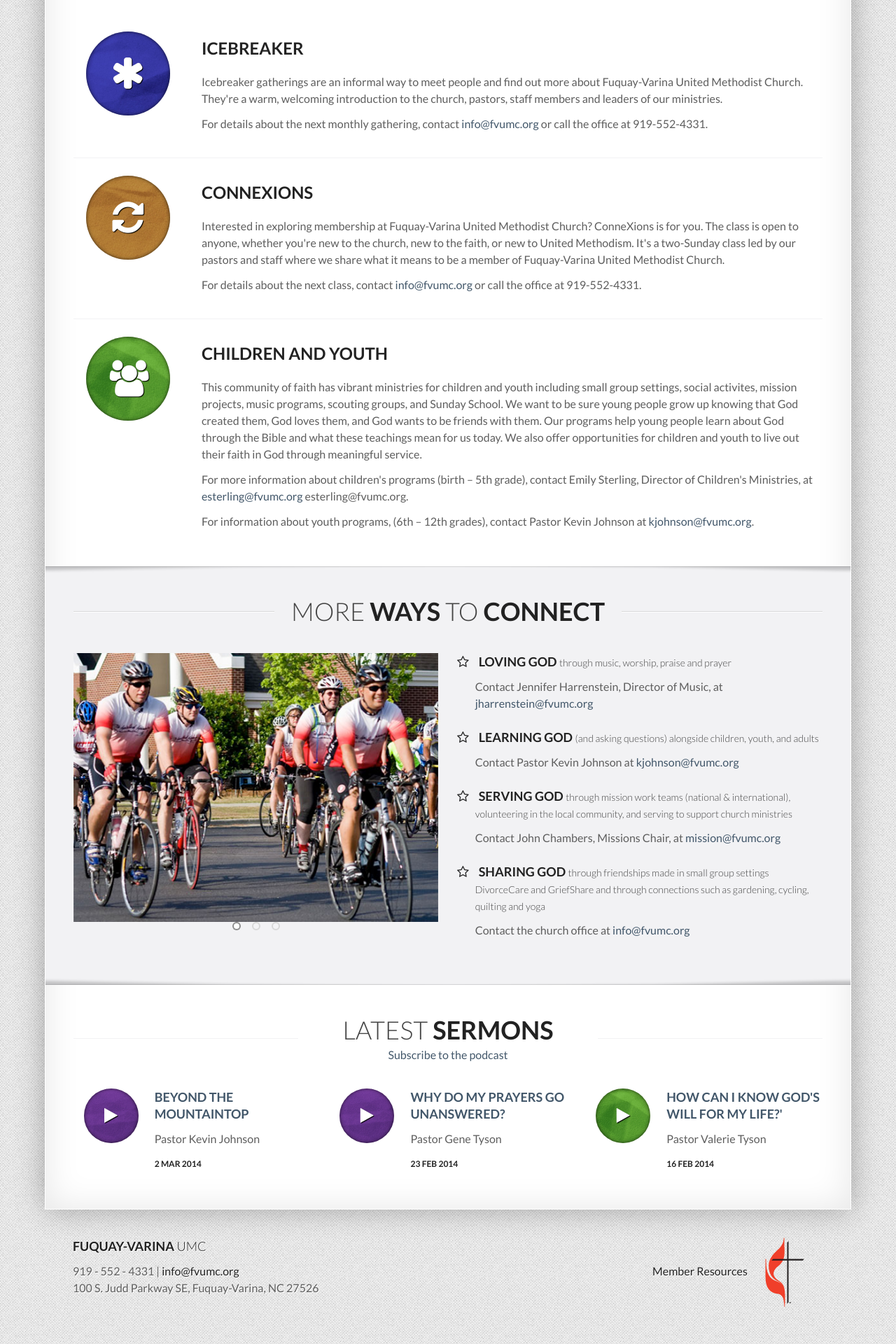
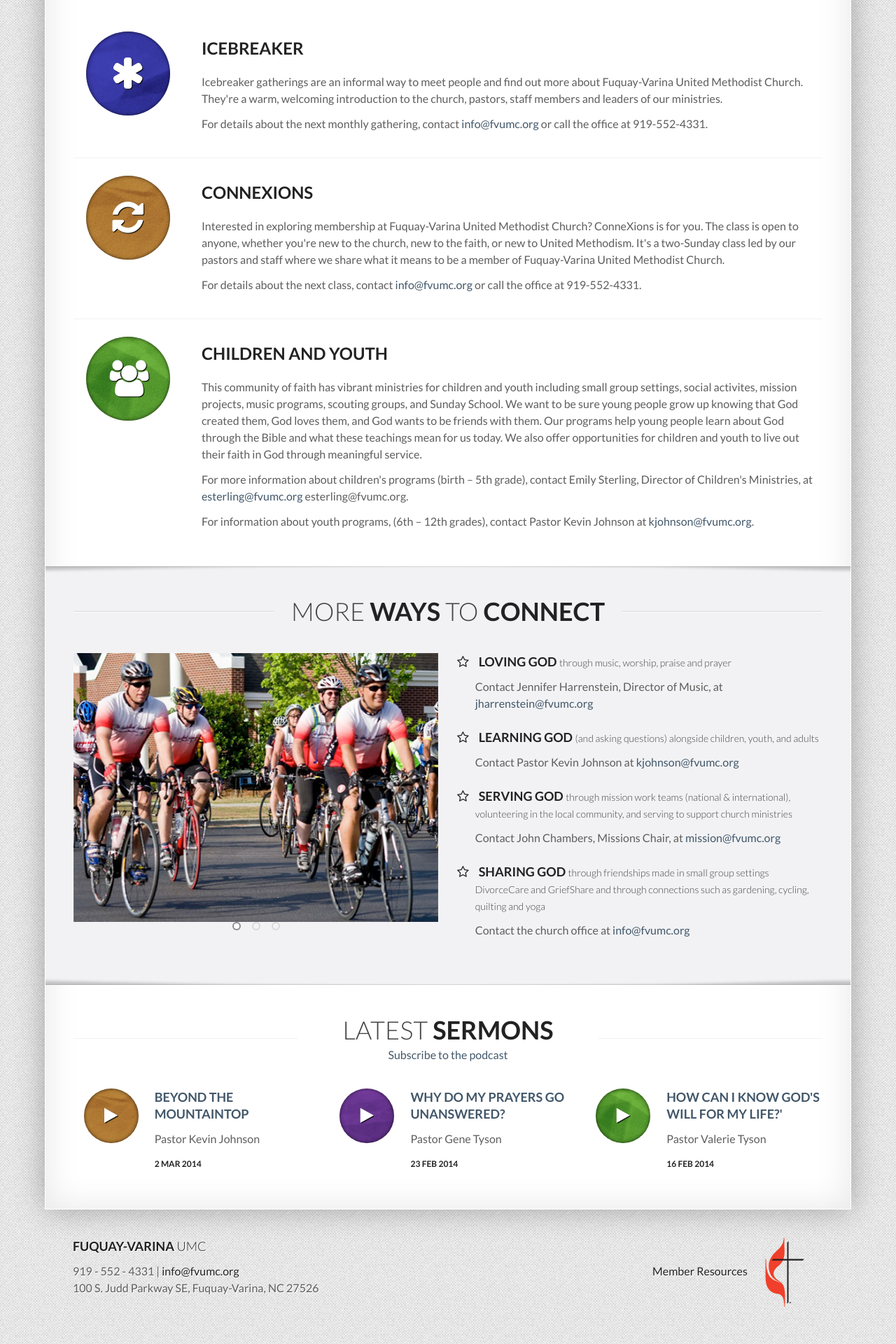
Before and after one commit to fvumc/fvumc.github.io, a Jekyll site: the page built from index.html, in a window 1280 px wide. Shown: the part 1878-3798 px from the top of the page at 70% size. Built offline with Jekyll 4.4.1, drawn with Linux system fonts in a browser that asks for light colours; Markdown is read by kramdown in place of the engine named in the settings.

Commit message:
Update index.html

```diff
--- a/index.html
+++ b/index.html
@@ -243,7 +243,7 @@ title: Fuquay-Varina United Methodist Church
                 <div class="span4">
                   <div class="round-box box-small">
                     <a class="box-inner" href="http://audio.fvumc.org/02_09_2014_Why_Do_Bad_Things_Happen_To_Good_People.mp3">
-                      <img alt="some image" class="img-circle" src="images/Color-Block-Purple.jpg">
+                      <img alt="some image" class="img-circle" src="images/Color-Block-Orange.jpg">
                       <i class='icon-play'></i>
                     </a>
                   </div>
```
